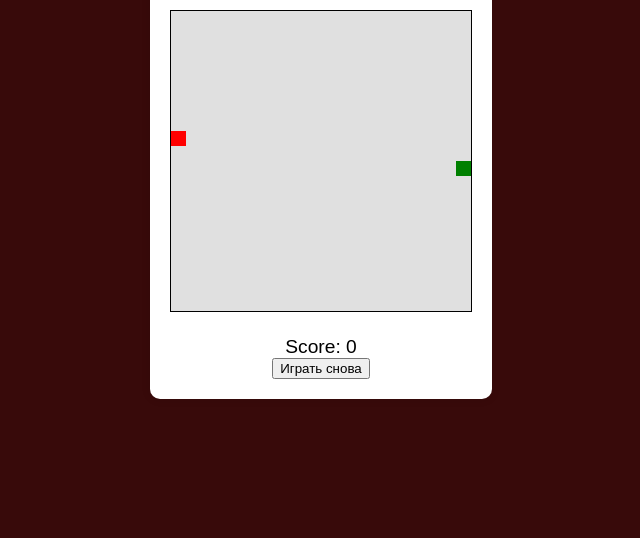
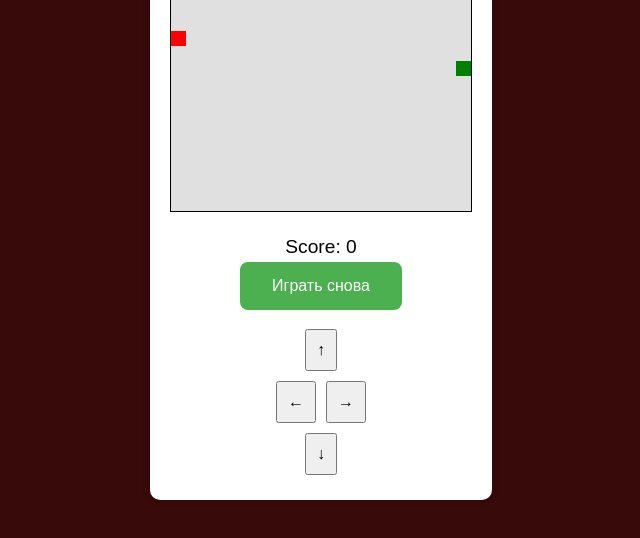
Before and after one commit to odys1213/snake-mini-app, a plain HTML site: page index.html in a window 1280 px wide. Shown: the part 250-788 px from the top of the page, without its empty margins (319-959 px from the left). Drawn offline with Linux system fonts and the light colour scheme.

Commit message:
Index.html

```diff
--- a/index.html
+++ b/index.html
@@ -35,21 +35,6 @@
             margin-top: 10px;
             font-size: 1.2em;
         }
-        <div class="container">
-    <h1>Змейка</h1>
-    <canvas id="gameCanvas" width="300" height="300"></canvas>
-    <div id="score">Score: 0</div>
-    <button class="play-again-button" id="playAgainButton">Играть снова</button>
-    <div class="controls">
-        <button id="upButton">↑</button>
-        <div>
-            <button id="leftButton">←</button>
-            <button id="rightButton">→</button>
-        </div>
-        <button id="downButton">↓</button>
-    </div>
-</div>
-
 
         .play-again-button {
             background-color: #4CAF50; /* Зеленый */
@@ -71,6 +56,24 @@
             background-color: #45a049; /* Темнее при наведении */
             transform: scale(1.05); /* Увеличение при наведении */
         }
+
+        .controls {
+            display: flex;
+            flex-direction: column;
+            align-items: center;
+            margin-top: 10px;
+        }
+
+        .controls div {
+            display: flex;
+        }
+
+        button {
+            margin: 5px;
+            padding: 10px;
+            font-size: 16px;
+            cursor: pointer;
+        }
     </style>
 </head>
 <body>
@@ -79,6 +82,14 @@
         <canvas id="gameCanvas" width="300" height="300"></canvas>
         <div id="score">Score: 0</div>
         <button class="play-again-button" id="playAgainButton">Играть снова</button>
+        <div class="controls">
+            <button id="upButton">↑</button>
+            <div>
+                <button id="leftButton">←</button>
+                <button id="rightButton">→</button>
+            </div>
+            <button id="downButton">↓</button>
+        </div>
     </div>
     <script src="script.js"></script>
 </body>
```
